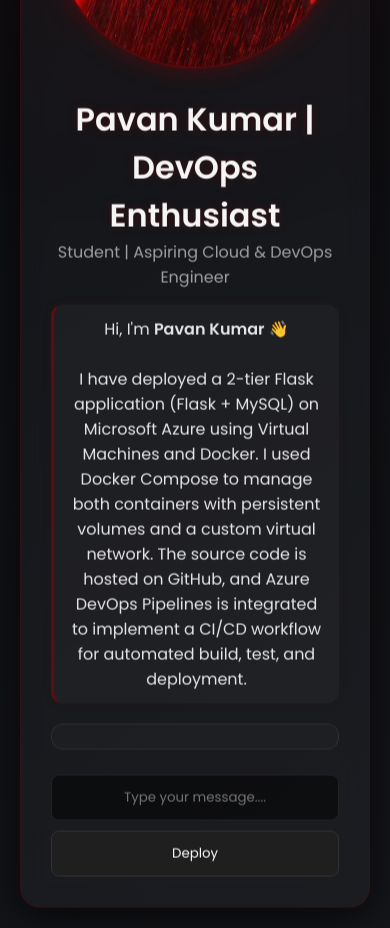
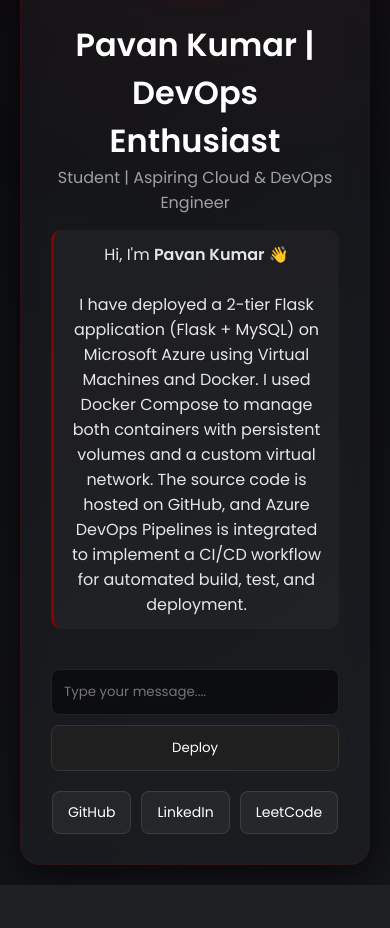
Before and after one commit to Pavan-Kumar-2095/Azure-DevOps-Two-Tier-Application, a Flask app: page / in a window 390 px wide. Shown: the part 270-1198 px from the top of the page. After the commit the page ends 1155 px from the top, so only its background shows below. Run offline with Flask 3, Linux system fonts and the light colour scheme; data that the repository does not hold is empty; some libraries are stand-ins or nearby versions.

Commit message:
index.html

```diff
--- a/templates/index.html
+++ b/templates/index.html
@@ -27,7 +27,6 @@ body {
     overflow: hidden;
 }
 
-/* soft Gotham glow background */
 body::before {
     content: "";
     position: absolute;
@@ -42,7 +41,6 @@ body::before {
     50% { opacity: 1; }
 }
 
-/* floating container */
 .container {
     display: flex;
     max-width: 1050px;
@@ -52,98 +50,58 @@ body::before {
     backdrop-filter: blur(12px);
     border-radius: 20px;
     border: 1px solid rgba(139, 0, 0, 0.2);
-    box-shadow:
-        0 10px 40px rgba(0, 0, 0, 0.7),
-        0 0 25px rgba(139, 0, 0, 0.08);
-    animation: float 6s ease-in-out infinite;
+    box-shadow: 0 10px 40px rgba(0, 0, 0, 0.7);
 }
 
-@keyframes float {
-    0%, 100% { transform: translateY(0px); }
-    50% { transform: translateY(-6px); }
-}
-
-/* profile glow */
 .profile-photo {
-    flex: 0 0 200px;
+    flex: 0 0 220px;
+    display: flex;
+    justify-content: center;
+    align-items: center;
     margin-right: 30px;
 }
 
 .profile-photo img {
-    width: 100%;
+    width: 200px;
+    height: 200px;
+    object-fit: cover;
     border-radius: 50%;
     border: 2px solid rgba(139, 0, 0, 0.6);
-    box-shadow:
-        0 0 15px rgba(139, 0, 0, 0.3),
-        0 0 40px rgba(0, 0, 0, 0.8);
-    animation: glowPulse 4s infinite ease-in-out;
+    box-shadow: 0 0 25px rgba(139,0,0,0.4);
 }
 
-@keyframes glowPulse {
-    0%, 100% {
-        box-shadow: 0 0 15px rgba(139,0,0,0.25);
-    }
-    50% {
-        box-shadow: 0 0 25px rgba(139,0,0,0.5);
-    }
-}
-
-/* content */
 .content {
     flex: 1;
 }
 
-/* title glow */
 .header h1 {
     font-size: 2rem;
-    font-weight: 600;
-    color: #f5f5f5;
-    text-shadow: 0 0 8px rgba(139,0,0,0.3);
-    animation: textGlow 3s infinite ease-in-out;
-}
-
-@keyframes textGlow {
-    0%, 100% { text-shadow: 0 0 6px rgba(139,0,0,0.2); }
-    50% { text-shadow: 0 0 12px rgba(139,0,0,0.5); }
+    color: #fff;
 }
 
 .header p {
     color: #a0a0a0;
-    margin-bottom: 15px;
 }
 
-/* about panel */
 .about {
-    margin-bottom: 20px;
-    padding: 12px 15px;
-    border-radius: 12px;
-    background: rgba(255, 255, 255, 0.03);
-    border-left: 3px solid rgba(139,0,0,0.6);
-    box-shadow: 0 0 10px rgba(139,0,0,0.08);
+    margin: 15px 0;
+    padding: 12px;
+    border-left: 3px solid #8b0000;
+    background: rgba(255,255,255,0.03);
+    border-radius: 10px;
 }
 
-/* messages */
 .messages {
     margin-bottom: 15px;
-    padding: 12px;
-    background: rgba(255, 255, 255, 0.02);
-    border: 1px solid rgba(255,255,255,0.07);
-    border-radius: 12px;
-    max-height: 200px;
+    max-height: 180px;
     overflow-y: auto;
 }
 
 .messages p {
     padding: 8px;
+    margin-bottom: 5px;
+    border-left: 3px solid #b30000;
     background: rgba(255,255,255,0.04);
-    border-left: 3px solid #b30000;
-    margin-bottom: 6px;
-    transition: 0.3s;
-}
-
-.messages p:hover {
-    transform: translateX(3px);
-    box-shadow: 0 0 10px rgba(139,0,0,0.2);
 }
 
 /* inputs */
@@ -154,15 +112,7 @@ input[type="text"] {
     background: rgba(0,0,0,0.5);
     border: 1px solid #222;
     color: #fff;
-    text-align: center;
     border-radius: 8px;
-    transition: 0.3s;
-}
-
-input[type="text"]:focus {
-    border-color: #b30000;
-    box-shadow: 0 0 12px rgba(179,0,0,0.4);
-    outline: none;
 }
 
 input[type="submit"] {
@@ -174,16 +124,37 @@ input[type="submit"] {
     color: #fff;
     border-radius: 8px;
     cursor: pointer;
-    transition: 0.3s;
 }
 
 input[type="submit"]:hover {
     background: #8b0000;
-    box-shadow: 0 0 18px rgba(139,0,0,0.5);
+}
+
+/* 🔥 SOCIAL LINKS */
+.links {
+    margin-top: 20px;
+    display: flex;
+    gap: 10px;
+    flex-wrap: wrap;
+}
+
+.links a {
+    text-decoration: none;
+    padding: 10px 15px;
+    border-radius: 8px;
+    background: rgba(255,255,255,0.05);
+    border: 1px solid rgba(255,255,255,0.1);
+    color: #fff;
+    transition: 0.3s;
+    font-size: 14px;
+}
+
+.links a:hover {
+    background: #8b0000;
+    box-shadow: 0 0 15px rgba(139,0,0,0.5);
     transform: translateY(-2px);
 }
 
-/* responsive */
 @media (max-width: 800px) {
     .container {
         flex-direction: column;
@@ -192,6 +163,10 @@ input[type="submit"]:hover {
 
     .profile-photo {
         margin: 0 auto 20px;
+    }
+
+    .links {
+        justify-content: center;
     }
 }
 </style>
@@ -202,21 +177,19 @@ input[type="submit"]:hover {
 <div class="container">
 
     <div class="profile-photo">
-        <img src="templates/1.jpg" alt="Pavan Kumar">
+        <img src="https://wallpapers.com/images/high/the-batman-2022-raining-art-ve1g1g7ulclgho9r.webp" alt="Pavan Photo">
     </div>
 
     <div class="content">
 
         <div class="header">
-            <h1>Pavan Kumar |  DevOps Enthusiast</h1>
+            <h1>Pavan Kumar | DevOps Enthusiast</h1>
             <p>Student | Aspiring Cloud & DevOps Engineer</p>
         </div>
 
         <div class="about">
             Hi, I'm <b>Pavan Kumar</b> 👋<br><br>
-            I have deployed a 2-tier Flask application (Flask + MySQL) on Microsoft Azure using Virtual Machines and Docker.
-            I used Docker Compose to manage both containers with persistent volumes and a custom virtual network.
-            The source code is hosted on GitHub, and Azure DevOps Pipelines is integrated to implement a CI/CD workflow for automated build, test, and deployment.
+            I have deployed a 2-tier Flask application (Flask + MySQL) on Microsoft Azure using Virtual Machines and Docker. I used Docker Compose to manage both containers with persistent volumes and a custom virtual network. The source code is hosted on GitHub, and Azure DevOps Pipelines is integrated to implement a CI/CD workflow for automated build, test, and deployment.
         </div>
 
         <div class="messages">
@@ -229,6 +202,13 @@ input[type="submit"]:hover {
             <input type="text" name="new_message" placeholder="Type your message...." required>
             <input type="submit" value="Deploy">
         </form>
+
+        <!-- 🔥 SOCIAL LINKS ADDED -->
+        <div class="links">
+            <a href="https://github.com/Pavan-Kumar-2095/" target="_blank">GitHub</a>
+            <a href="https://www.linkedin.com/in/pavan-kumar-107655297/" target="_blank">LinkedIn</a>
+            <a href="https://leetcode.com/u/Pavan_Kumar-7070/" target="_blank">LeetCode</a>
+        </div>
 
     </div>
 
```
